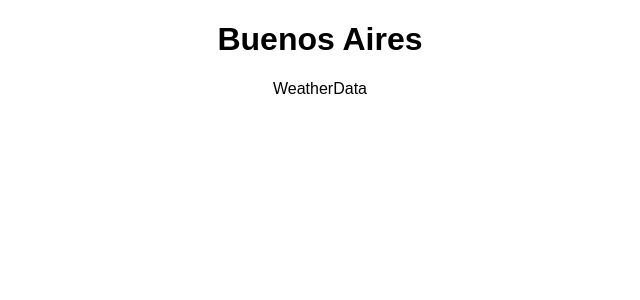
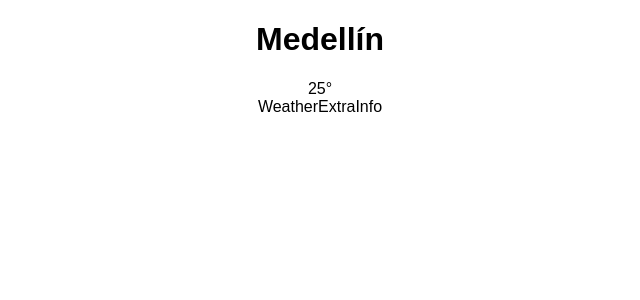
Before and after one commit to restrepo86/WeatherLocationReact, a React (Create React App) app: page / in a window 1280 px wide. Shown: the top 300 px of the page, without its empty margins (320-960 px from the left). Built offline with nearby package versions, Linux system fonts and the light colour scheme.

Commit message:
Practicando con parametros a las funciones anonimas y destructuring para desarmar objetos sin necesidad de especificar objeto.propiedad

```diff
--- a/src/components/Location.js
+++ b/src/components/Location.js
@@ -1,7 +1,13 @@
 import React from 'react';
 
-const Location = () => (
-  <div><h1>Buenos Aires</h1></div>
-);
+const Location = ({ city }) => {
+  //Destructuring => Cuando tenenmos una propiedad que luego queremos asignar a una variable o constante
+  //con el mismo nombre de la propiedad utilizamos esa técnica
+
+  return (
+      <div><h1>{ city }</h1></div>
+  );
+
+};
 
 export default Location;
--- a/src/components/WeatherData.js
+++ b/src/components/WeatherData.js
@@ -1,7 +1,12 @@
 import React from 'react';
+import WeatherExtraInfo from './WeatherExtraInfo';
+import WeatherTemperature from './WeatherTemperature';
 
 const WeatherData = () => (
-  <div>WeatherData</div>
+  <div>
+    <WeatherTemperature />
+    <WeatherExtraInfo />
+  </div>
 );
 
 export default WeatherData;
--- /dev/null
+++ b/src/components/WeatherExtraInfo.js
@@ -0,0 +1,7 @@
+import React from 'react';
+
+const WeatherExtraInfo = () => (
+  <div>WeatherExtraInfo</div>
+);
+
+export default WeatherExtraInfo;
--- a/src/components/WeatherLocation.js
+++ b/src/components/WeatherLocation.js
@@ -4,7 +4,7 @@
 
 const WeatherLocation = () => (
   <div>
-    <Location></Location>
+    <Location city = {"Medellín"}/>
     <WeatherData></WeatherData>
   </div>
 );
--- /dev/null
+++ b/src/components/WeatherTemperature.js
@@ -0,0 +1,7 @@
+import React from 'react';
+
+const WeatherTemperature = () => (
+  <div><span>25°</span></div>
+);
+
+export default WeatherTemperature;
```
